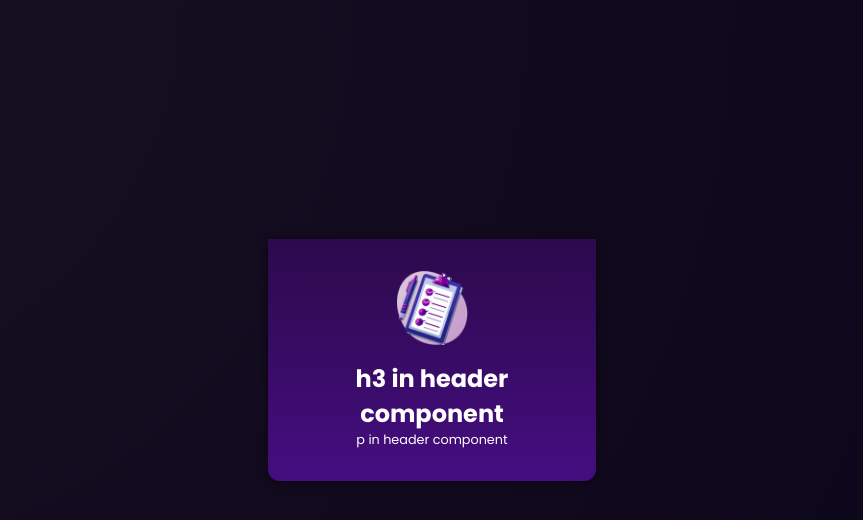
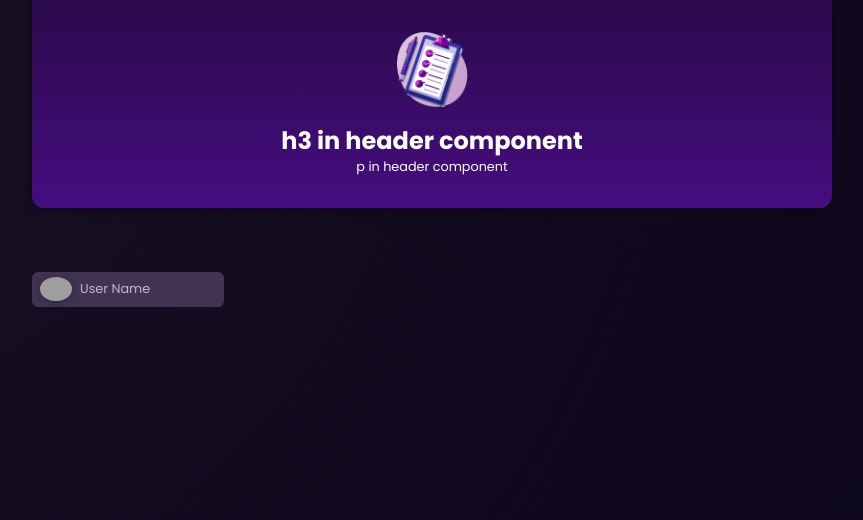
Before and after one commit to Sean-Xiao-Liu/angular101, an Angular app: page / in a window 1280 px wide. Shown: the top 520 px of the page, without its empty margins (208-1071 px from the left). Built offline with nearby package versions, Linux system fonts and the light colour scheme; grey boxes are pictures that could not be loaded.

Commit message:
reorg the components folders

```diff
--- a/src/app/components/app.component.css
+++ b/src/app/components/app.component.css
@@ -1,117 +1,40 @@
-h1 {
-    font-size: 3.125rem;
-    color: var(--gray-900);
-    font-weight: 500;
-    line-height: 100%;
-    letter-spacing: -0.125rem;
-    margin: 0;
-    font-family: "Inter Tight", -apple-system, BlinkMacSystemFont, "Segoe UI", Roboto,
-      Helvetica, Arial, sans-serif, "Apple Color Emoji", "Segoe UI Emoji",
-      "Segoe UI Symbol";
-  }
-
-  p {
-    margin: 0;
-    color: var(--gray-700);
-  }
-
 main {
-    width: 100%;
-    min-height: 100%;
-    display: flex;
-    justify-content: center;
-    align-items: center;
-    padding: 1rem;
-    box-sizing: inherit;
-    position: relative;
-  }
-
-  .angular-logo {
-    max-width: 9.2rem;
-  }
-
-  .content {
-    display: flex;
-    justify-content: space-around;
-    width: 100%;
-    max-width: 700px;
-    margin-bottom: 3rem;
-  }
-
-  .content h1 {
-    margin-top: 1.75rem;
-  }
-
-  .content p {
-    margin-top: 1.5rem;
-  }
-
-  .divider {
-    width: 1px;
-    background: var(--red-to-pink-to-purple-vertical-gradient);
-    margin-inline: 0.5rem;
-  }
-
-  .pill-group {
-    display: flex;
-    flex-direction: column;
-    align-items: start;
-    flex-wrap: wrap;
+  width: 90%;
+  max-width: 50rem;
+  margin: 2.5rem auto;
+  display: grid;
+  grid-auto-flow: row;
   gap: 2rem;
 }
 
-  .pill {
+#users {
+  list-style: none;
+  margin: 0;
+  padding: 0;
   display: flex;
-    align-items: center;
-    --pill-accent: var(--bright-blue);
-    background: color-mix(in srgb, var(--pill-accent) 5%, transparent);
-    color: var(--pill-accent);
-    padding-inline: 0.75rem;
-    padding-block: 0.375rem;
-    border-radius: 2.75rem;
-    border: 0;
-    transition: background 0.3s ease;
-    font-family: var(--inter-font);
-    font-size: 0.875rem;
-    font-style: normal;
-    font-weight: 500;
-    line-height: 1.4rem;
-    letter-spacing: -0.00875rem;
-    text-decoration: none;
+  gap: 0.5rem;
+  overflow: auto;
 }
 
-  .pill:hover {
-    background: color-mix(in srgb, var(--pill-accent) 15%, transparent);
+#fallback {
+  font-weight: bold;
+  font-size: 1.15rem;
+  margin: 0;
+  text-align: center;
 }
 
-  .pill-group .pill:nth-child(6n + 1) {
-    --pill-accent: var(--bright-blue);
-  }
-  .pill-group .pill:nth-child(6n + 2) {
-    --pill-accent: var(--french-violet);
-  }
-  .pill-group .pill:nth-child(6n + 3),
-  .pill-group .pill:nth-child(6n + 4),
-  .pill-group .pill:nth-child(6n + 5) {
-    --pill-accent: var(--hot-red);
+@media (min-width: 768px) {
+  main {
+    margin: 4rem auto;
+    grid-template-columns: 1fr 3fr;
   }
 
-  .pill-group svg {
-    margin-inline-start: 0.25rem;
+  #users {
+    flex-direction: column;
   }
 
-  .social-links {
-    display: flex;
-    align-items: right;
-    gap: 1rem;
-    margin-top: 1.5rem;
+  #fallback {
+    font-size: 1.5rem;
+    text-align: left;
   }
-
-  .social-links path {
-    transition: fill 0.5s ease;
-    fill: var(--gray-400);
 }
-
-  .social-links a:hover svg path {
-    fill: var(--gray-900);
-  }
--- a/src/app/components/app.component.html
+++ b/src/app/components/app.component.html
@@ -1,8 +1,9 @@
-<main class="main">
-  <div class="content">
-    <div class="header-container">
-      <!-- Header Component -->
-      <app-header></app-header>
-    </div>
-  </div>
+<!-- Header Component -->
+<app-header></app-header>
+<main>
+  <ul id="users">
+    <li>
+      <app-user></app-user>
+    </li>
+  </ul>
 </main>
--- a/src/app/components/app.component.ts
+++ b/src/app/components/app.component.ts
@@ -1,6 +1,6 @@
 import { Component } from '@angular/core';
-import { RouterOutlet } from '@angular/router';
-import { HeaderComponent } from '../header/header.component';
+import { HeaderComponent } from './header/header.component';
+import { UserComponent } from './user/user.component';
 // @Component is a decorator that tells Angular to create a new component
 // selector is the CSS selector that identifies this component in the HTML
 // templateUrl is the HTML file that describes the UI of the component
@@ -10,7 +10,7 @@ import { HeaderComponent } from '../header/header.component';
 
 @Component({
   selector: 'app-root',
-  imports: [RouterOutlet, HeaderComponent],
+  imports: [HeaderComponent, UserComponent],
   templateUrl: './app.component.html',
   styleUrl: './app.component.css'
 })
--- /dev/null
+++ b/src/app/components/user/user.component.css
@@ -0,0 +1,41 @@
+div {
+    border-radius: 6px;
+    box-shadow: 0 1px 6px rgba(0, 0, 0, 0.1);
+    overflow: hidden;
+}
+
+button {
+    display: flex;
+    align-items: center;
+    gap: 0.5rem;
+    padding: 0.35rem 0.5rem;
+    background-color: #433352;
+    color: #c3b3d1;
+    border: none;
+    font: inherit;
+    cursor: pointer;
+    width: 100%;
+    min-width: 10rem;
+    text-align: left;
+}
+
+button:hover,
+button:active,
+.active {
+    background-color: #9965dd;
+    color: #150722;
+}
+
+img {
+    width: 2rem;
+    object-fit: contain;
+    border-radius: 50%;
+    box-shadow: 0 1px 8px rgba(0, 0, 0, 0.3);
+}
+
+span {
+    margin: 0;
+    padding: 0;
+    font-size: 0.8rem;
+    font-weight: normal;
+}
--- /dev/null
+++ b/src/app/components/user/user.component.html
@@ -0,0 +1,6 @@
+<div>
+  <button>
+    <img src="assets/images/user.png" alt="user" />
+    <span>User Name</span>
+  </button>
+</div>
--- a/src/app/user/user.component.html
+++ /dev/null
@@ -1 +0,0 @@
-<p>user works!</p>
```
Also changed, not shown: src/app/components/header/header.component.css (renamed from src/app/header/header.component.css), src/app/components/header/header.component.html (renamed from src/app/header/header.component.html), src/app/components/header/header.component.ts (renamed from src/app/header/header.component.ts), src/app/components/user/user.component.ts (renamed from src/app/user/user.component.ts), src/app/user/user.component.css (deleted), 1 other file (tests, documents, lock files or other folders). Lines whose indentation alone changed are shown as unchanged.
